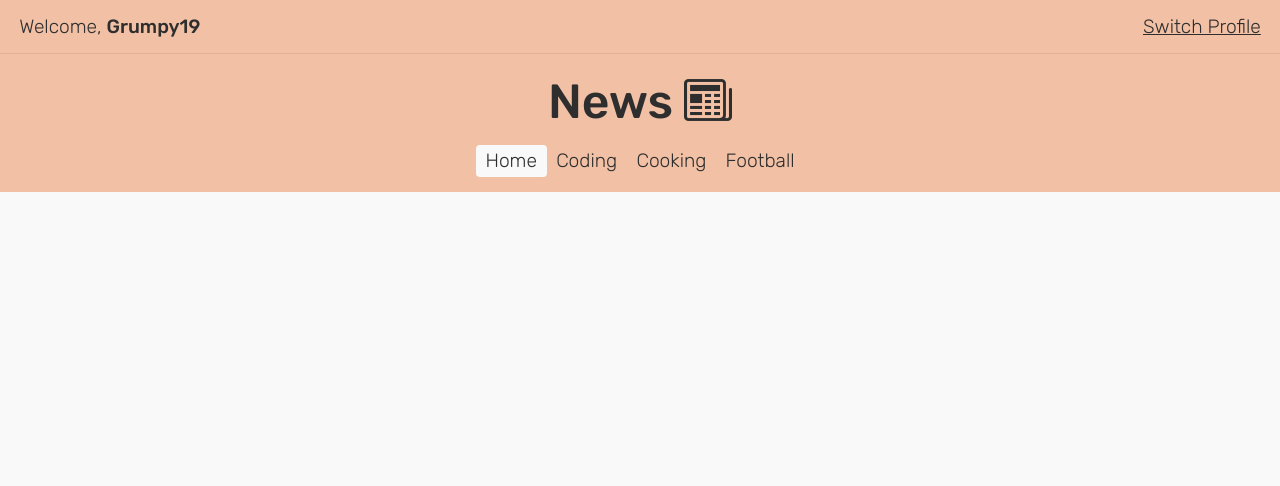
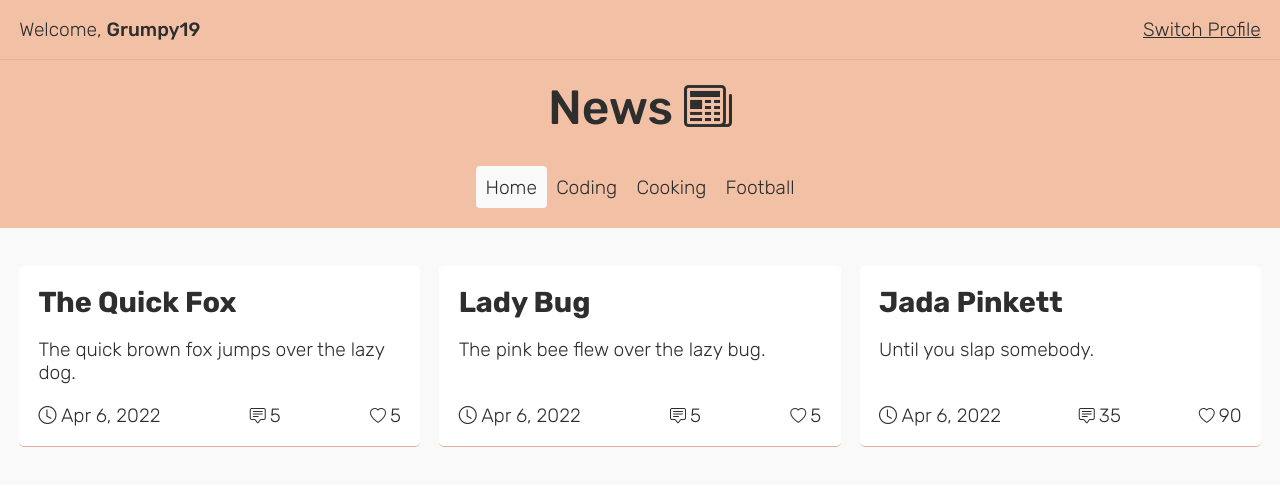
Before and after one commit to samuelparfaitjr/fe-news, a React (Create React App) app: page / in a window 1280 px wide. Shown: the top 486 px of the page. Built offline with nearby package versions, Linux system fonts and the light colour scheme.

Commit message:
Updated article component style

```diff
--- a/src/App.js
+++ b/src/App.js
@@ -1,11 +1,25 @@
+import { BrowserRouter, Routes, Route } from "react-router-dom";
+
+// Components
 import Navbar from "./components/Navbar";
 import Header from "./components/Header";
+
+// Views
+import Home from "./views/Home";
+import Error from "./views/Error";
 
 function App() {
   return (
     <div className="root">
-      <Navbar />
-      <Header />
+      <BrowserRouter>
+        <Navbar />
+        <Header />
+        <Routes>
+          <Route path="/" element={<Home />} />
+          <Route path="/topics/:slug" element={<Home />} />
+          <Route path="*" element={<Error />} />
+        </Routes>
+      </BrowserRouter>
     </div>
   );
 }
--- /dev/null
+++ b/src/components/Icon.jsx
@@ -0,0 +1,12 @@
+const Icon = ({ name, size, color }) => {
+  return (
+    <span
+      className="icons"
+      style={{ fontSize: size, color: color, marginBottom: 15 }}
+    >
+      <i className={`bi bi-${name}`}></i>
+    </span>
+  );
+};
+
+export default Icon;
--- a/src/components/Navigation.jsx
+++ b/src/components/Navigation.jsx
@@ -1,20 +1,28 @@
+import { NavLink } from "react-router-dom";
+
 const Navigation = () => {
   return (
     <nav>
       <ul>
         <li>
-          <a href="/" className="active">
+          <NavLink to="/">
             <span>Home</span>
-          </a>
+          </NavLink>
         </li>
         <li>
-          <a href="/">Coding</a>
+          <NavLink to="/topics/coding">
+            <span>Coding</span>
+          </NavLink>
         </li>
         <li>
-          <a href="/">Cooking</a>
+          <NavLink to="/topics/cooking">
+            <span>Cooking</span>
+          </NavLink>
         </li>
         <li>
-          <a href="/">Football</a>
+          <NavLink to="/topics/football">
+            <span>Football</span>
+          </NavLink>
         </li>
       </ul>
     </nav>
--- /dev/null
+++ b/src/components/Post.jsx
@@ -0,0 +1,31 @@
+import Icon from "./Icon";
+
+// Packages
+import moment from "moment";
+
+const Post = ({ title, body, date, comment, vote }) => {
+  return (
+    <article>
+      <div>
+        <h3 className="post-title">{title}</h3>
+        <p className="post-excerpt">{body}</p>
+      </div>
+      <div className="post-meta">
+        <span>
+          <Icon name="clock" size={18} color="#2e2e2e" />
+          {moment().format("ll")}
+        </span>
+        <span>
+          <Icon name="chat-square-text" size={16} color="#2e2e2e" />
+          {comment}
+        </span>
+        <span>
+          <Icon name="heart" size={16} color="#2e2e2e" />
+          {vote}
+        </span>
+      </div>
+    </article>
+  );
+};
+
+export default Post;
--- a/src/index.css
+++ b/src/index.css
@@ -16,8 +16,10 @@ html {
   --color-black: #000000;
   --color-orange: #f1c0a5;
   --color-darkorange: #e1b299;
-  --transition: all 0.5s cubic-bezier(0, 0.8, 0.13, 1);
-  --shadow: rgba(100, 100, 111, 0.2) 0px 7px 29px 0px;
+  --global-transition: all 0.2s ease-in-out;
+  --global-transition-bezier: all 0.4s cubic-bezier(0, 0.8, 0.13, 1);
+  --box-shadow: rgba(100, 100, 111, 0.2) 0px 7px 29px 0px;
+  --border-radius: 5px;
 }
 
 * {
@@ -31,7 +33,7 @@ body {
 h1,
 h2,
 h3 {
-  margin: 0 0 0.5em 0;
+  margin: 0 0 0.4em 0;
 }
 
 h1 {
@@ -59,39 +61,38 @@ a {
   font-size: calc(16px + 0.25vw);
   font-weight: 300;
   width: 100vw;
-  height: 100vh;
+  display: flex;
+  flex-direction: column;
+  align-content: flex-start;
+}
+
+.container {
+  width: 100%;
 }
 
 .row {
+  position: relative;
   display: flex;
   flex-direction: row;
   align-content: flex-end;
-  flex-shrink: 0;
-  width: 100%;
-  height: 100%;
   padding: 0 1em;
 }
 
 .column {
+  position: relative;
   display: flex;
   flex-direction: column;
   align-content: flex-start;
-  flex-shrink: 1;
-  width: 100%;
-  height: 100%;
   padding: 0 1em;
 }
 
 /* Navbar */
 .navbar {
   background-color: var(--color-orange);
-  height: 54px;
+  height: 60px;
   justify-content: space-between;
   align-items: center;
   border-bottom: 1px solid var(--color-darkorange);
-  position: sticky;
-  top: 0;
-  z-index: 5;
 }
 
 .profile-name {
@@ -110,17 +111,19 @@ a {
   text-decoration: none;
   font-size: 2.5em;
   font-weight: 500;
+  margin-bottom: 0.825em;
 }
 
 /* Header */
 header {
   background-color: var(--color-orange);
   text-align: center;
-  padding: 1em 0;
+  padding: 1em 0 1.5em;
+  position: sticky;
+  top: 0;
 }
 
 /* Navigation */
-
 nav ul {
   margin: 1em 0 0 0;
   padding: 0;
@@ -141,8 +144,8 @@ nav ul li a:after {
   content: "";
   display: none;
   position: absolute;
-  top: -0.25em;
-  bottom: -0.25em;
+  top: -0.5em;
+  bottom: -0.5em;
   left: -0.5em;
   right: -0.5em;
   padding: 0 1em;
@@ -154,3 +157,47 @@ nav ul li a:after {
 nav ul li a.active:after {
   display: block;
 }
+
+/* Error Page */
+.error-page {
+  text-align: center;
+  flex: 1;
+  justify-content: center;
+}
+
+/* Home Page */
+.home-page {
+  display: grid;
+  grid-template-columns: repeat(auto-fit, minmax(350px, 1fr));
+  padding: 2em 1em;
+  gap: 1em;
+}
+
+article {
+  background-color: var(--color-white);
+  border-bottom: 1px solid var(--color-darkorange);
+  padding: 1em;
+  border-radius: var(--border-radius);
+  transition: var(--global-transition);
+  z-index: 1;
+  display: flex;
+  flex-direction: column;
+  justify-content: space-between;
+}
+
+article:hover {
+  box-shadow: var(--box-shadow);
+  backface-visibility: hidden;
+  transform: scale(1.009) translateZ(0);
+  -webkit-transform: scale(1.025) translateZ(0);
+}
+
+.post-meta {
+  display: flex;
+  justify-content: space-between;
+  align-items: center;
+}
+
+.post-meta .icons {
+  margin-right: 0.25em;
+}
--- a/src/index.js
+++ b/src/index.js
@@ -1,3 +1,4 @@
+import React from "react";
 import { createRoot } from "react-dom/client";
 import App from "./App";
 import "./index.css";
@@ -5,4 +6,8 @@ import "./index.css";
 const container = document.getElementById("app");
 const root = createRoot(container);
 
-root.render(<App />);
+root.render(
+  <React.StrictMode>
+    <App />
+  </React.StrictMode>
+);
--- /dev/null
+++ b/src/views/Error.jsx
@@ -0,0 +1,12 @@
+const Error = () => {
+  return (
+    <div className="error-page column">
+      <div className="content">
+        <h2>404 Not Found</h2>
+        <p>Oops! Something went wrong :(</p>
+      </div>
+    </div>
+  );
+};
+
+export default Error;
--- /dev/null
+++ b/src/views/Home.jsx
@@ -0,0 +1,54 @@
+import { useState } from "react";
+
+// Component
+import Post from "../components/Post";
+
+const Home = () => {
+  const [posts, setPosts] = useState([
+    {
+      id: 1,
+      title: "The Quick Fox",
+      body: "The quick brown fox jumps over the lazy dog.",
+      date: "06 apr 2022",
+      comment: 5,
+      vote: 5,
+    },
+    {
+      id: 2,
+      title: "Lady Bug",
+      body: "The pink bee flew  over the lazy bug.",
+      date: "06 apr 2012",
+      comment: 5,
+      vote: 5,
+    },
+    {
+      id: 3,
+      title: "Jada Pinkett",
+      body: "Until you slap somebody.",
+      date: "06 jul 2022",
+      comment: 35,
+      vote: 90,
+    },
+  ]);
+
+  return (
+    <div className="container">
+      <div className="home-page column">
+        {posts.map((post) => {
+          return (
+            <Post
+              key={post.id}
+              title={post.title}
+              body={post.body}
+              date={post.date}
+              comment={post.comment}
+              vote={post.vote}
+            />
+          );
+        })}
+      </div>
+    </div>
+  );
+};
+
+export default Home;
```
Also changed, not shown: 1 other file (tests, documents, lock files or other folders).
